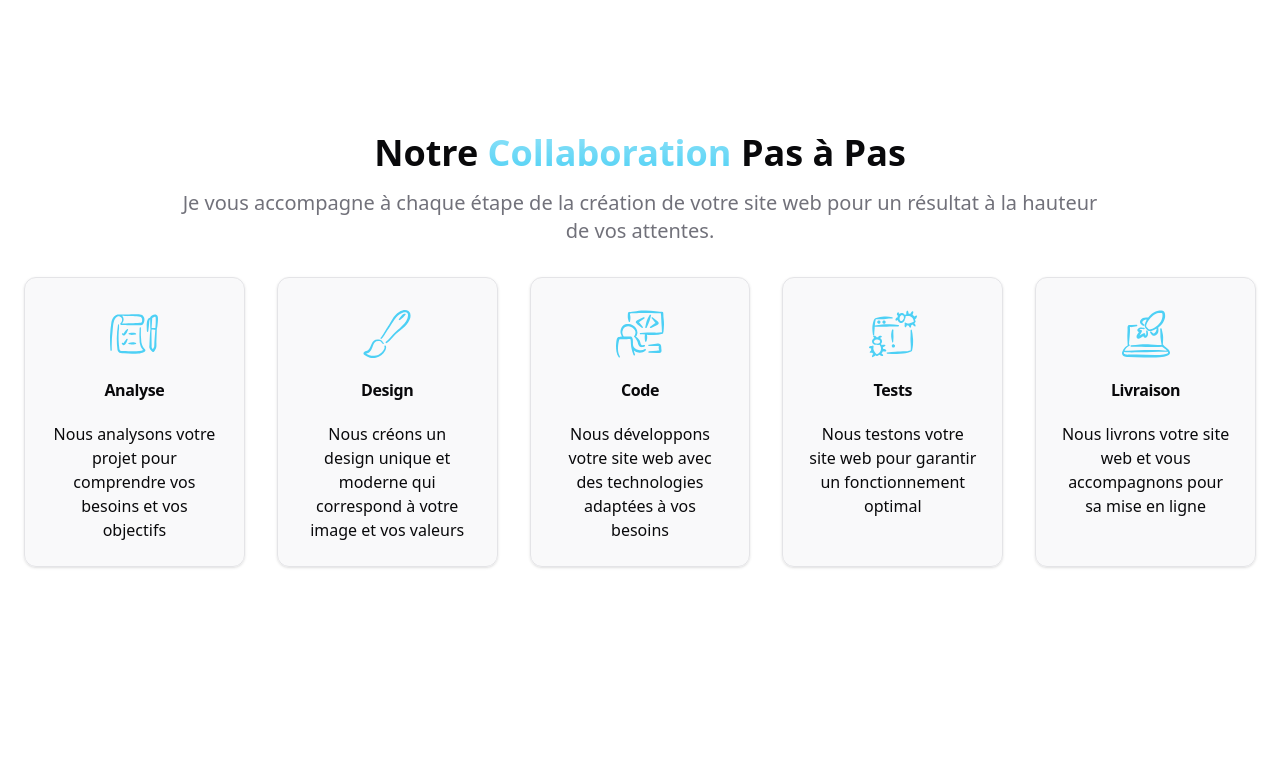
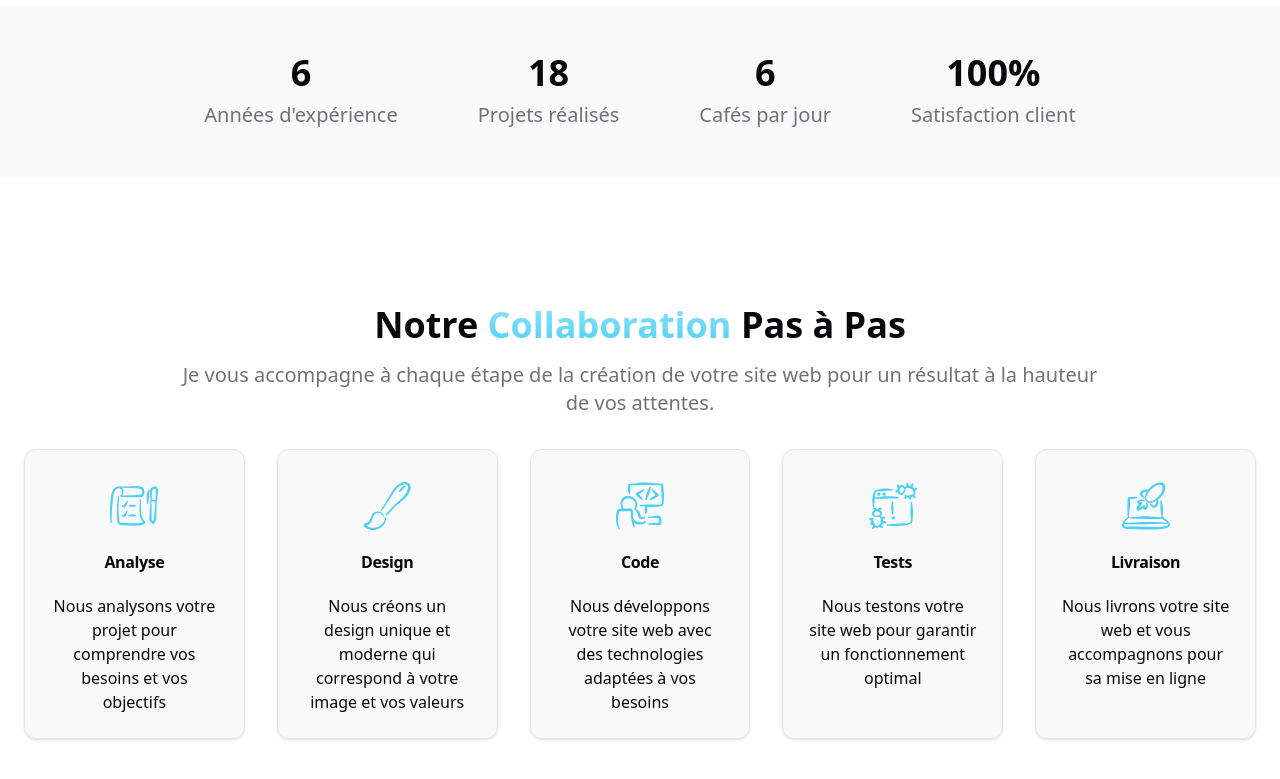
Before and after one commit to DopeCloudd/portfolio_freelance_react, a React (Vite) app: page / in a window 1280 px wide. Shown: the part 1466-2245 px from the top of the page. Built offline with nearby package versions, Linux system fonts and the light colour scheme.

Commit message:
chore: Add Portfolio and Statistics components to main App

```diff
--- a/src/App.tsx
+++ b/src/App.tsx
@@ -4,8 +4,10 @@ import { FAQ } from "@/components/FAQ";
 import { Footer } from "@/components/Footer";
 import { Hero } from "@/components/Hero";
 import { Navbar } from "@/components/Navbar";
+import { Portfolio } from "@/components/Portfolio";
 import { Pricing } from "@/components/Pricing";
 import { Services } from "@/components/Services";
+import { Statistics } from "@/components/Statistics";
 import "./app.css";
 
 function App() {
@@ -14,7 +16,9 @@ function App() {
       <Navbar />
       <Hero />
       <About />
+      <Statistics />
       <Services />
+      <Portfolio />
       <Cta />
       <Pricing />
       <FAQ />
```
